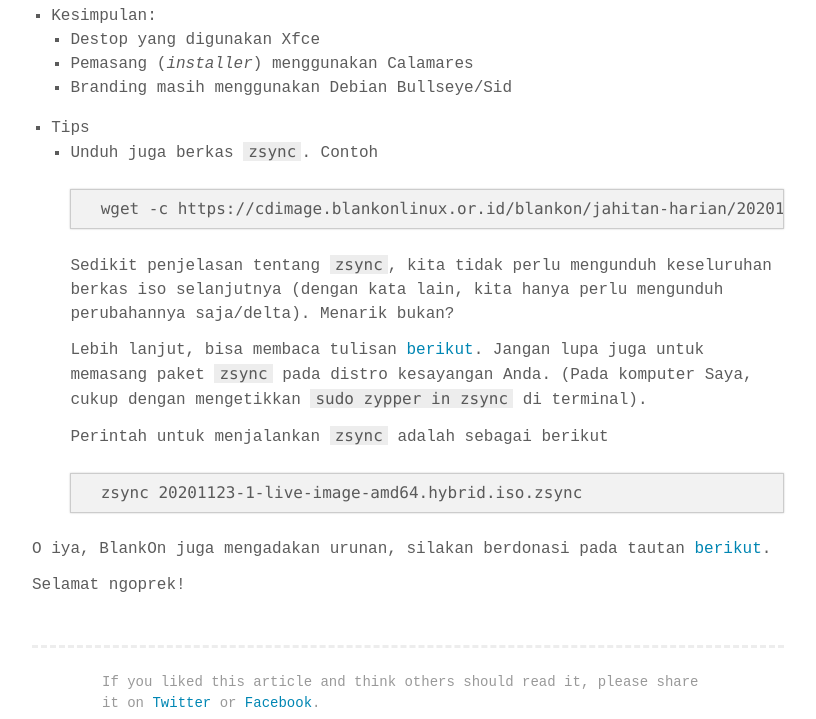
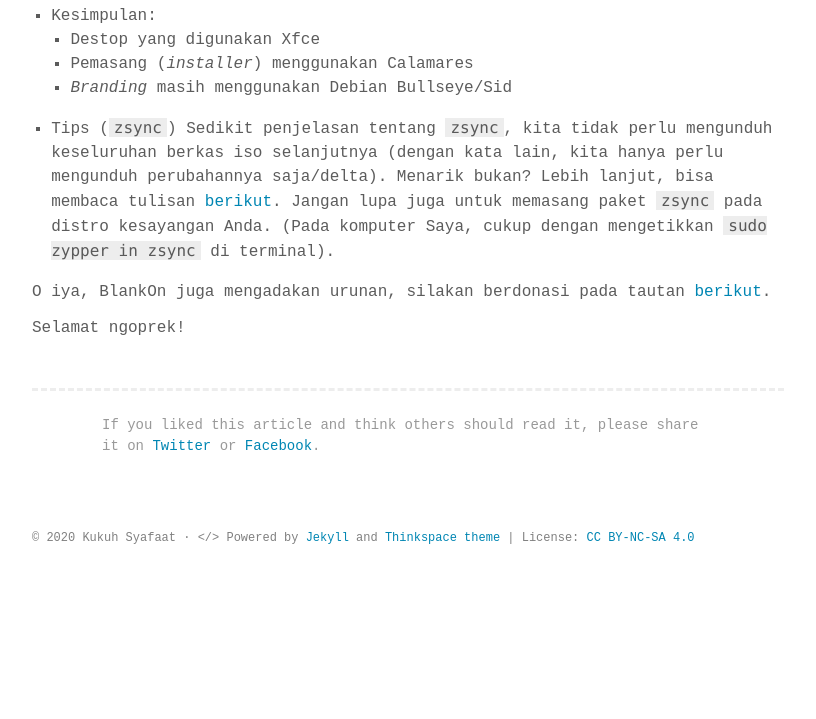
Before and after one commit to cho2/cho2.github.io, a Jekyll site: the page built from _posts/2020-11-24-Mencoba-Jahitan-BlankOn-Verbeek.md, in a window 1280 px wide and 900 px high, scrolled down 972 px, cut to the strip 181-900 px from the top of the window. Shown: the whole strip, without its empty margins (232-1048 px from the left). Built offline with Jekyll 4.4.1, drawn with Linux system fonts in a browser that asks for light colours; some web fonts are replaced; comment, search, counter and statistics services are not loaded; after the commit the page ends 1748 px from its top, so only the background shows below that.

Commit message:
fix post

````diff
--- a/_posts/2020-11-24-Mencoba-Jahitan-BlankOn-Verbeek.md
+++ b/_posts/2020-11-24-Mencoba-Jahitan-BlankOn-Verbeek.md
@@ -25,21 +25,10 @@ Jahitan BlankOn Verbeek yang sudah dapat dipasang sudah terbit. Mari kita coba.
 * Kesimpulan:
     - Destop yang digunakan Xfce
     - Pemasang (*installer*) menggunakan Calamares
-    - Branding masih menggunakan Debian Bullseye/Sid
+    - *Branding* masih menggunakan Debian Bullseye/Sid
 
-* Tips
-    * Unduh juga berkas `zsync`. Contoh
-        ```
-        wget -c https://cdimage.blankonlinux.or.id/blankon/jahitan-harian/20201123-1/20201123-1-live-image-amd64.hybrid.iso.zsync
-        ```
-        Sedikit penjelasan tentang `zsync`, kita tidak perlu mengunduh keseluruhan berkas iso selanjutnya (dengan kata lain, kita hanya perlu mengunduh perubahannya saja/delta). Menarik bukan?
-
-        Lebih lanjut, bisa membaca tulisan [berikut](https://ha.hn.web.id/2016/10/16/unduh-berkas-iso-dengan-zsync/). Jangan lupa juga untuk memasang paket `zsync` pada distro kesayangan Anda. (Pada komputer Saya, cukup dengan mengetikkan `sudo zypper in zsync` di terminal).
-
-        Perintah untuk menjalankan `zsync` adalah sebagai berikut
-        ```
-        zsync 20201123-1-live-image-amd64.hybrid.iso.zsync
-        ```
+* Tips (`zsync`)
+  Sedikit penjelasan tentang `zsync`, kita tidak perlu mengunduh keseluruhan berkas iso selanjutnya (dengan kata lain, kita hanya perlu mengunduh perubahannya saja/delta). Menarik bukan? Lebih lanjut, bisa membaca tulisan [berikut](https://ha.hn.web.id/2016/10/16/unduh-berkas-iso-dengan-zsync/). Jangan lupa juga untuk memasang paket `zsync` pada distro kesayangan Anda. (Pada komputer Saya, cukup dengan mengetikkan `sudo zypper in zsync` di terminal).
 
 O iya, BlankOn juga mengadakan urunan, silakan berdonasi pada tautan [berikut](https://kitabisa.com/campaign/urunanpengembanganblankon).
 
````
